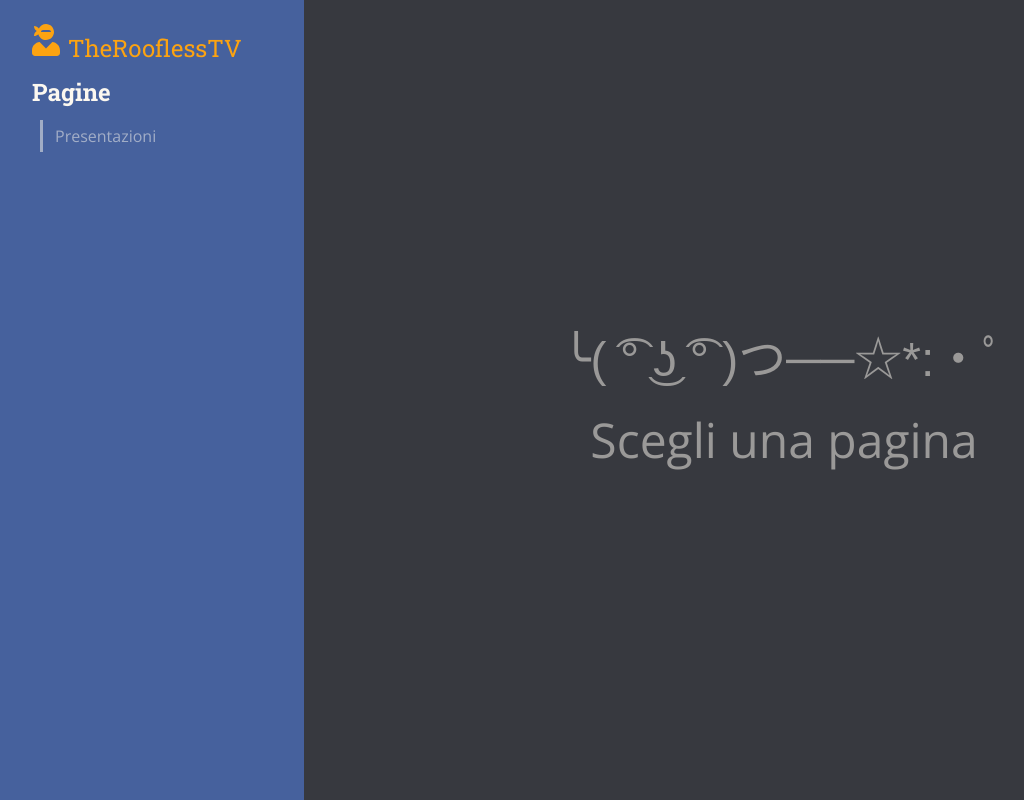
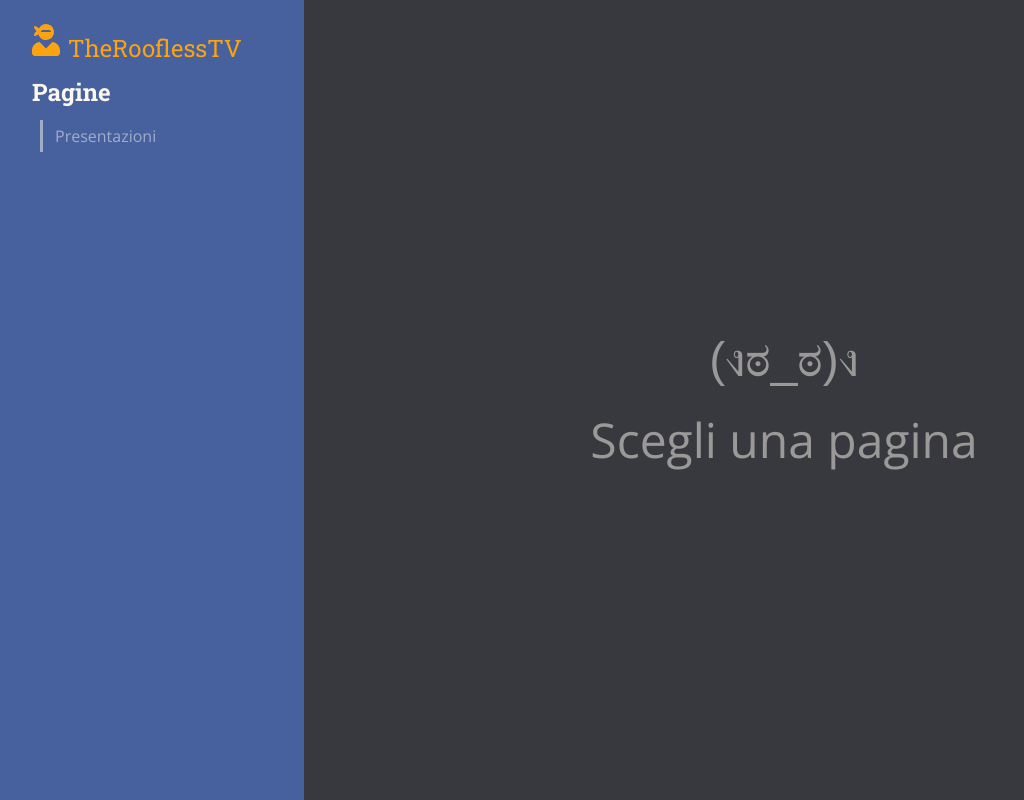
Before and after one commit to Sbax/therooflesstv, a React (Create React App) app: page /pages in a window 1280 px wide. Shown: the whole page, without its empty margins (16-1040 px from the left). Built offline with nearby package versions, Linux system fonts and the light colour scheme.

Commit message:
Updated kaomoji

```diff
--- a/src/NoPage.js
+++ b/src/NoPage.js
@@ -27,7 +27,7 @@ const Container = styled.section`
 const NoPage = () => {
   return (
     <Container>
-      <span class="face">╰( ͡° ͜ʖ ͡° )つ──☆*:・ﾟ </span>
+      <span class="face">(งಠ_ಠ)ง</span>
       <span>Scegli una pagina</span>
     </Container>
   );
--- a/src/NotFound.js
+++ b/src/NotFound.js
@@ -38,7 +38,7 @@ const NotFound = () => {
       <Navbar />
       <DecoratedPage>
         <Center>
-          <span class="face">╰(•̀ 3 •́)━☆ﾟ.*･｡ﾟ</span>
+          <span class="face">(ง ° ͜ ʖ °)ง</span>
           <span>Non c'è un ca* qui</span>
           <span className="call-to-action">
             Torna alla <Link href="/">home</Link>
```
